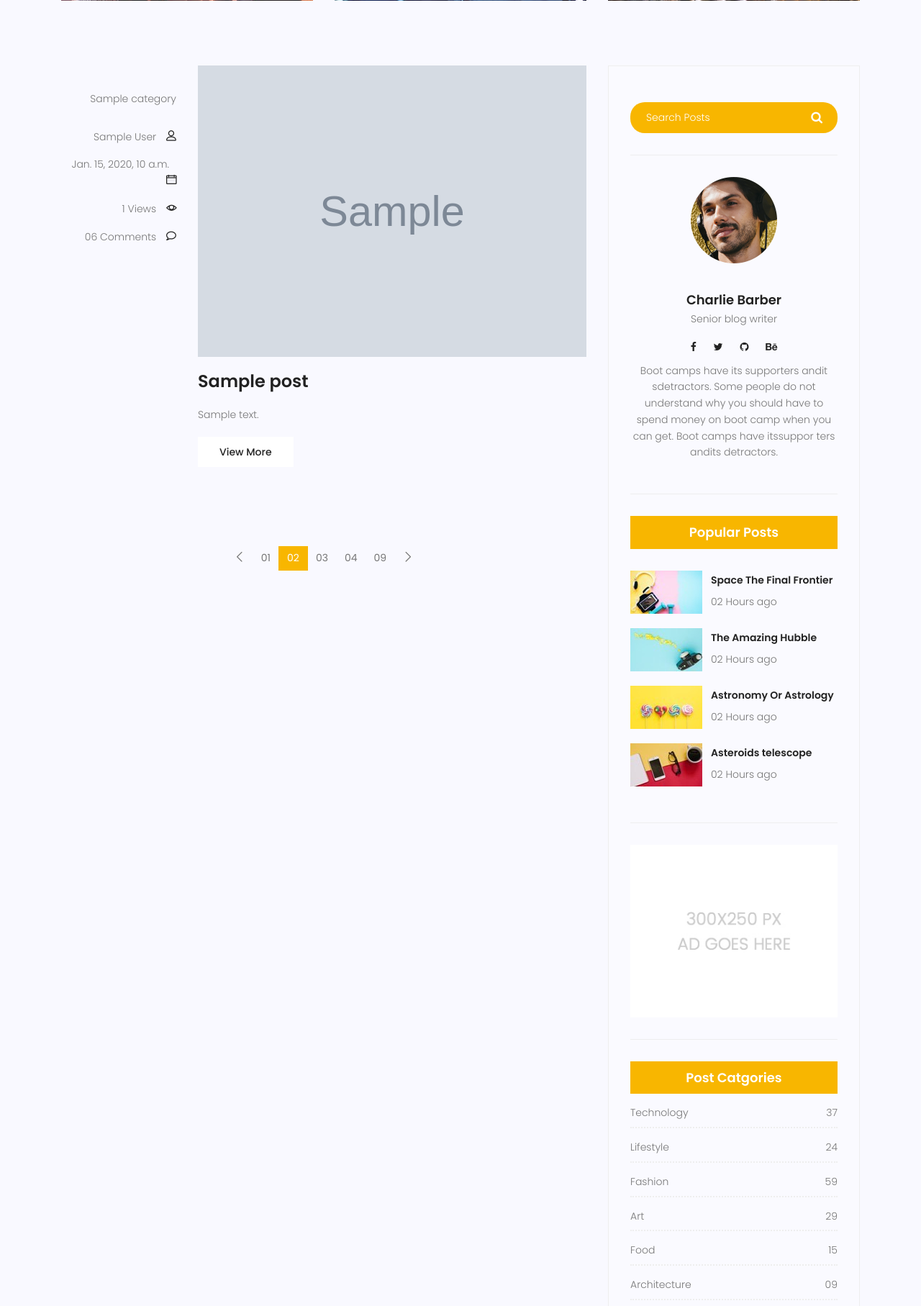
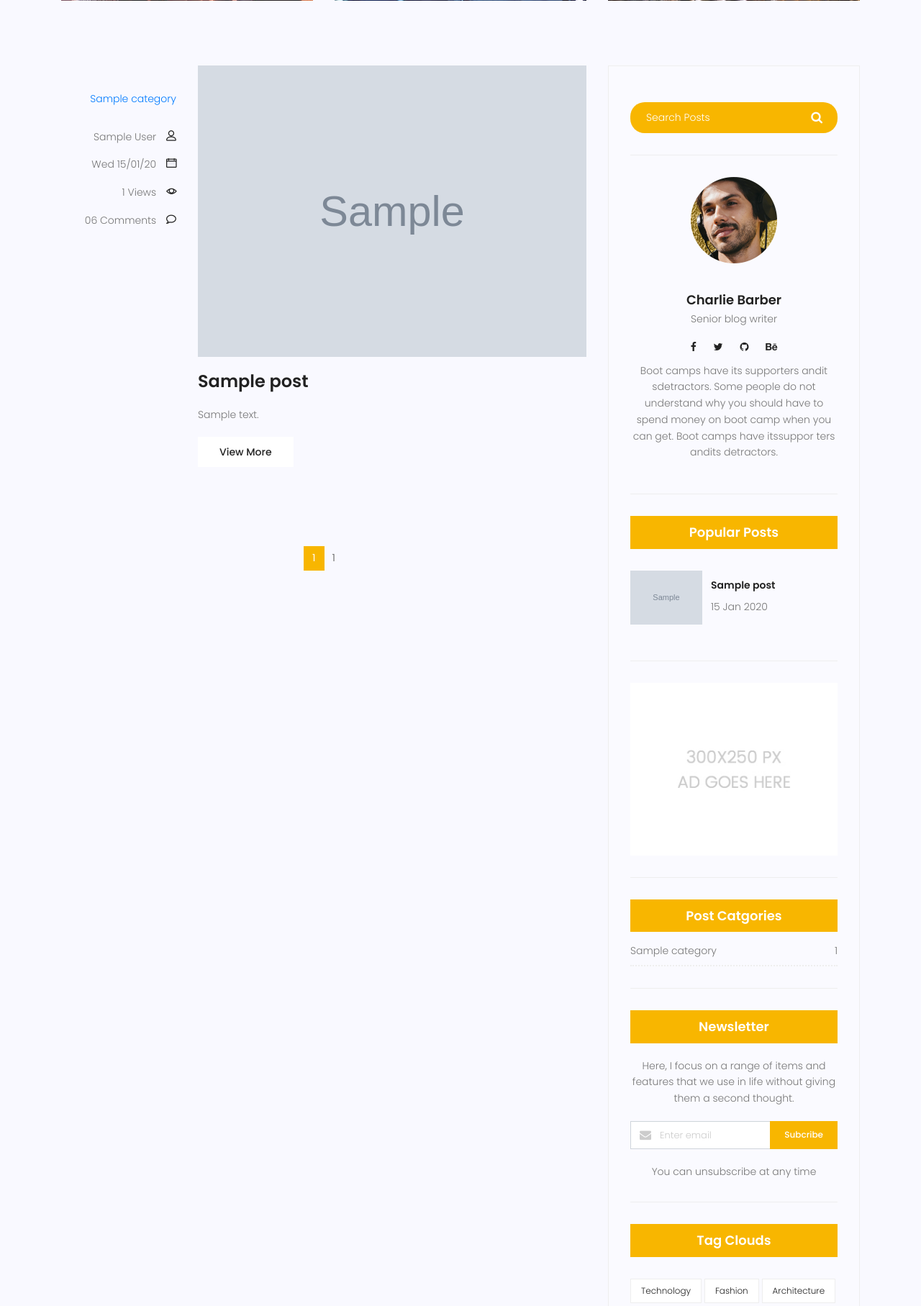
Before and after one commit to Alireza-hosseinpour/my-project, a Django app: page /blog/ in a window 1280 px wide. Shown: the part 991-2806 px from the top of the page at 72% size. Run offline with Django 3.2, Linux system fonts and the light colour scheme; tables that the repository leaves empty hold one stand-in row (values such as "Sample post"); grey boxes marked "Sample" are stand-in pictures; some libraries are stand-ins or nearby versions.

Commit message:
adding some templatetags
add some templatetags , and improving views

```diff
--- a/assets/css/main.css
+++ b/assets/css/main.css
@@ -3656,6 +3656,7 @@ body.mobile-nav-active #mobile-nav-toggle {
 
 .widget-wrap .popular-post-widget .popular-post-list .thumb img {
   width: 100%;
+  max-width: 100px;
 }
 
 .widget-wrap .popular-post-widget .single-post-list {
--- /dev/null
+++ b/blog/templatetags/blog_tags.py
@@ -0,0 +1,23 @@
+from django import template
+
+from blog.models import Post,Category
+
+register = template.Library()
+
+@register.simple_tag
+def hello():
+    return 'hello'
+
+@register.inclusion_tag('blog/popular-posts.html')
+def popularposts():
+    posts = Post.objects.filter(status=1).order_by('published_data')
+    return ({'posts':posts})
+@register.inclusion_tag('blog/post-category.html')
+def postcategories():
+    cat_dict={}
+    posts = Post.objects.all()
+    categories = Category.objects.all()
+
+    for name in categories:
+        cat_dict[name]=posts.filter(category=name).count()
+    return ({'categories':cat_dict})
--- a/blog/urls.py
+++ b/blog/urls.py
@@ -7,4 +7,8 @@ app_name = 'blog'
 urlpatterns = [
     path('',views.blog,name= 'index'),
     path('single/<str:id>',views.blog_single,name ='single'),
+    path('test/',views.Test),
+    path('category/<str:pk>',views.blog_category,name='category'),
+    #path('category/<str:cat_name>',views.blog_category,name='categories')
+
 ]
--- a/blog/views.py
+++ b/blog/views.py
@@ -1,12 +1,21 @@
 from django.shortcuts import get_object_or_404, render
 
-from blog.models import Post
-
+from blog.models import Post,Category
+from django.core.paginator import Paginator,PageNotAnInteger,EmptyPage
 # Create your views here.
 def blog(request):
     posts = Post.objects.filter(status=1)
+    posts = Paginator(posts,2)
+    try:
+        page_number = request.GET.get('page')
+        posts = posts.get_page(page_number)
+    except PageNotAnInteger:
+        posts=posts.get_page(1)
+    except EmptyPage:
+        posts=posts.get_page(1)
     context = {
-        'posts':posts
+        'posts':posts,
+        'page_number':page_number
     }
     return render(request,'blog/blog-home.html',context)
 
@@ -14,3 +23,16 @@ def blog_single(request,id):
     posts = Post.objects.filter(status=1)
     post=get_object_or_404(posts,id=id)
     return render(request,'blog/blog-single.html',{'post':post})
+
+def Test(request):
+    return render(request,'test.html')
+
+def blog_category(request,pk):
+
+    posts = Post.objects.filter(status=1)
+    posts = posts.filter(category__id=pk)
+    print(posts)
+    context = {
+        'posts':posts
+    }
+    return render(request,'blog/blog-home.html',context)
--- a/templates/blog/blog-home.html
+++ b/templates/blog/blog-home.html
@@ -1,5 +1,6 @@
 {%extends 'base.html'%}
 {%load static%}
+{%load blog_tags%}
 			{%block content%}
 			<!-- start banner Area -->
 			<section class="banner-area relative blog-home-banner" id="home">
@@ -89,11 +90,13 @@
 							<div class="single-post row">
 								<div class="col-lg-3  col-md-3 meta-details">
 									<ul class="tags">
-										{{post.category.all|join:", "}}
+										{%for cat in post.category.all%}
+										<a href="{%url 'blog:category' pk=cat.id %}">{{cat.name}}{%if not forloop.last %},{%endif%}</a>
+										{%endfor%}
 									</ul>
 									<div class="user-details row">
 										<p class="user-name col-lg-12 col-md-12 col-6"><a href="#">{{post.author.get_full_name}}</a> <span class="lnr lnr-user"></span></p>
-										<p class="date col-lg-12 col-md-12 col-6"><a href="#">{{post.created_at}}</a> <span class="lnr lnr-calendar-full"></span></p>
+										<p class="date col-lg-12 col-md-12 col-6"><a href="#">{{post.created_at|date:"D d/m/y"}}</a> <span class="lnr lnr-calendar-full"></span></p>
 										<p class="view col-lg-12 col-md-12 col-6"><a href="#">{{post.counted_view}} Views</a> <span class="lnr lnr-eye"></span></p>
 										<p class="comments col-lg-12 col-md-12 col-6"><a href="#">06 Comments</a> <span class="lnr lnr-bubble"></span></p>
 									</div>
@@ -104,7 +107,7 @@
 									</div>
 									<a class="posts-title" href="{%url 'blog:single' post.id %}"><h3>{{post.title}}</h3></a>
 									<p class="excert">
-										{{post.content}}
+										{{post.content|truncatechars:50}}
 									</p>
 									<a href="{%url 'blog:single' id=post.id %}" class="primary-btn">View More</a>
 								</div>
@@ -113,6 +116,7 @@
 
 		                    <nav class="blog-pagination justify-content-center d-flex">
 		                        <ul class="pagination">
+									{%if posts.has_previous%}
 		                            <li class="page-item">
 		                                <a href="#" class="page-link" aria-label="Previous">
 		                                    <span aria-hidden="true">
@@ -120,11 +124,15 @@
 		                                    </span>
 		                                </a>
 		                            </li>
-		                            <li class="page-item"><a href="#" class="page-link">01</a></li>
-		                            <li class="page-item active"><a href="#" class="page-link">02</a></li>
-		                            <li class="page-item"><a href="#" class="page-link">03</a></li>
-		                            <li class="page-item"><a href="#" class="page-link">04</a></li>
-		                            <li class="page-item"><a href="#" class="page-link">09</a></li>
+									{%endif%}
+									{%for i in posts.paginator.page_range %}
+
+											<li class="page-item active"><a href="#" class="page-link">{{i}}</a></li>
+
+											<li class="page-item "><a href="#" class="page-link">{{i}}</a></li>
+
+									{%endfor%}
+		                            {%if posts.has_next%}
 		                            <li class="page-item">
 		                                <a href="#" class="page-link" aria-label="Next">
 		                                    <span aria-hidden="true">
@@ -132,6 +140,7 @@
 		                                    </span>
 		                                </a>
 		                            </li>
+									{%endif%}
 		                        </ul>
 		                    </nav>
 						</div>
@@ -143,113 +152,13 @@
 			                            <button type="submit"><i class="fa fa-search"></i></button>
 			                        </form>
 								</div>
-								<div class="single-sidebar-widget user-info-widget">
-									<img src="img/blog/user-info.png" alt="">
-									<a href="#"><h4>Charlie Barber</h4></a>
-									<p>
-										Senior blog writer
-									</p>
-									<ul class="social-links">
-										<li><a href="#"><i class="fa fa-facebook"></i></a></li>
-										<li><a href="#"><i class="fa fa-twitter"></i></a></li>
-										<li><a href="#"><i class="fa fa-github"></i></a></li>
-										<li><a href="#"><i class="fa fa-behance"></i></a></li>
-									</ul>
-									<p>
-										Boot camps have its supporters andit sdetractors. Some people do not understand why you should have to spend money on boot camp when you can get. Boot camps have itssuppor ters andits detractors.
-									</p>
-								</div>
-								<div class="single-sidebar-widget popular-post-widget">
-									<h4 class="popular-title">Popular Posts</h4>
-									<div class="popular-post-list">
-										<div class="single-post-list d-flex flex-row align-items-center">
-											<div class="thumb">
-												<img class="img-fluid" src="{%static 'img/blog/pp1.jpg'%}" alt="">
-											</div>
-											<div class="details">
-												<a href="blog-single.html"><h6>Space The Final Frontier</h6></a>
-												<p>02 Hours ago</p>
-											</div>
-										</div>
-										<div class="single-post-list d-flex flex-row align-items-center">
-											<div class="thumb">
-												<img class="img-fluid" src="{%static 'img/blog/pp2.jpg'%}" alt="">
-											</div>
-											<div class="details">
-												<a href="blog-single.html"><h6>The Amazing Hubble</h6></a>
-												<p>02 Hours ago</p>
-											</div>
-										</div>
-										<div class="single-post-list d-flex flex-row align-items-center">
-											<div class="thumb">
-												<img class="img-fluid" src="{%static 'img/blog/pp3.jpg'%}" alt="">
-											</div>
-											<div class="details">
-												<a href="blog-single.html"><h6>Astronomy Or Astrology</h6></a>
-												<p>02 Hours ago</p>
-											</div>
-										</div>
-										<div class="single-post-list d-flex flex-row align-items-center">
-											<div class="thumb">
-												<img class="img-fluid" src="{%static 'img/blog/pp4.jpg'%}" alt="">
-											</div>
-											<div class="details">
-												<a href="blog-single.html"><h6>Asteroids telescope</h6></a>
-												<p>02 Hours ago</p>
-											</div>
-										</div>
-									</div>
-								</div>
+								{%include 'blog/blog-writer.html'%}
+
+								{% popularposts %}
 								<div class="single-sidebar-widget ads-widget">
 									<a href="#"><img class="img-fluid" src="{%static 'img/blog/ads-ban'%}ner.jpg" alt=""></a>
 								</div>
-								<div class="single-sidebar-widget post-category-widget">
-									<h4 class="category-title">Post Catgories</h4>
-									<ul class="cat-list">
-										<li>
-											<a href="#" class="d-flex justify-content-between">
-												<p>Technology</p>
-												<p>37</p>
-											</a>
-										</li>
-										<li>
-											<a href="#" class="d-flex justify-content-between">
-												<p>Lifestyle</p>
-												<p>24</p>
-											</a>
-										</li>
-										<li>
-											<a href="#" class="d-flex justify-content-between">
-												<p>Fashion</p>
-												<p>59</p>
-											</a>
-										</li>
-										<li>
-											<a href="#" class="d-flex justify-content-between">
-												<p>Art</p>
-												<p>29</p>
-											</a>
-										</li>
-										<li>
-											<a href="#" class="d-flex justify-content-between">
-												<p>Food</p>
-												<p>15</p>
-											</a>
-										</li>
-										<li>
-											<a href="#" class="d-flex justify-content-between">
-												<p>Architecture</p>
-												<p>09</p>
-											</a>
-										</li>
-										<li>
-											<a href="#" class="d-flex justify-content-between">
-												<p>Adventure</p>
-												<p>44</p>
-											</a>
-										</li>
-									</ul>
-								</div>
+								{% postcategories %}
 								<div class="single-sidebar-widget newsletter-widget">
 									<h4 class="newsletter-title">Newsletter</h4>
 									<p>
--- /dev/null
+++ b/templates/blog/blog-writer.html
@@ -0,0 +1,18 @@
+{%load static%}
+
+<div class="single-sidebar-widget user-info-widget">
+    <img src="{%static 'img/blog/user-info.png'%}" alt="">
+    <a href="#"><h4>Charlie Barber</h4></a>
+    <p>
+        Senior blog writer
+    </p>
+    <ul class="social-links">
+        <li><a href="#"><i class="fa fa-facebook"></i></a></li>
+        <li><a href="#"><i class="fa fa-twitter"></i></a></li>
+        <li><a href="#"><i class="fa fa-github"></i></a></li>
+        <li><a href="#"><i class="fa fa-behance"></i></a></li>
+    </ul>
+    <p>
+        Boot camps have its supporters andit sdetractors. Some people do not understand why you should have to spend money on boot camp when you can get. Boot camps have itssuppor ters andits detractors.
+    </p>
+</div>
--- /dev/null
+++ b/templates/blog/popular-posts.html
@@ -0,0 +1,19 @@
+{%load static%}
+
+<div class="single-sidebar-widget popular-post-widget">
+    <h4 class="popular-title">Popular Posts</h4>
+    <div class="popular-post-list">
+        {%for post in posts%}
+        <div class="single-post-list d-flex flex-row align-items-center">
+            <div class="thumb">
+                <img class="img-fluid" src="{{post.image.url}}" alt="">
+            </div>
+            <div class="details">
+                <a href="{% url 'blog:single' id=post.id %}"><h6>{{post.title}}</h6></a>
+                <p>{{post.created_at|date:"d M Y"}}</p>
+            </div>
+        </div>
+        {%endfor%}
+
+    </div>
+</div>
--- /dev/null
+++ b/templates/blog/post-category.html
@@ -0,0 +1,17 @@
+{%load static%}
+
+
+<div class="single-sidebar-widget post-category-widget">
+    <h4 class="category-title">Post Catgories</h4>
+    <ul class="cat-list">
+        {%for name,count in categories.items%}
+        <li>
+            <a href="#" class="d-flex justify-content-between">
+                <p>{{name}}</p>
+                <p>{{count}}</p>
+            </a>
+        </li>
+        {%endfor%}
+
+    </ul>
+</div>
```
Also changed, not shown: templates/blog/blog-single.html (+3 -17 lines), templates/test.html (added, +14 -0 lines), blog/templatetags/__init__.py (added), media/blog/camping-kampcilik-nedir_kTCA9uH.jpg (added).
